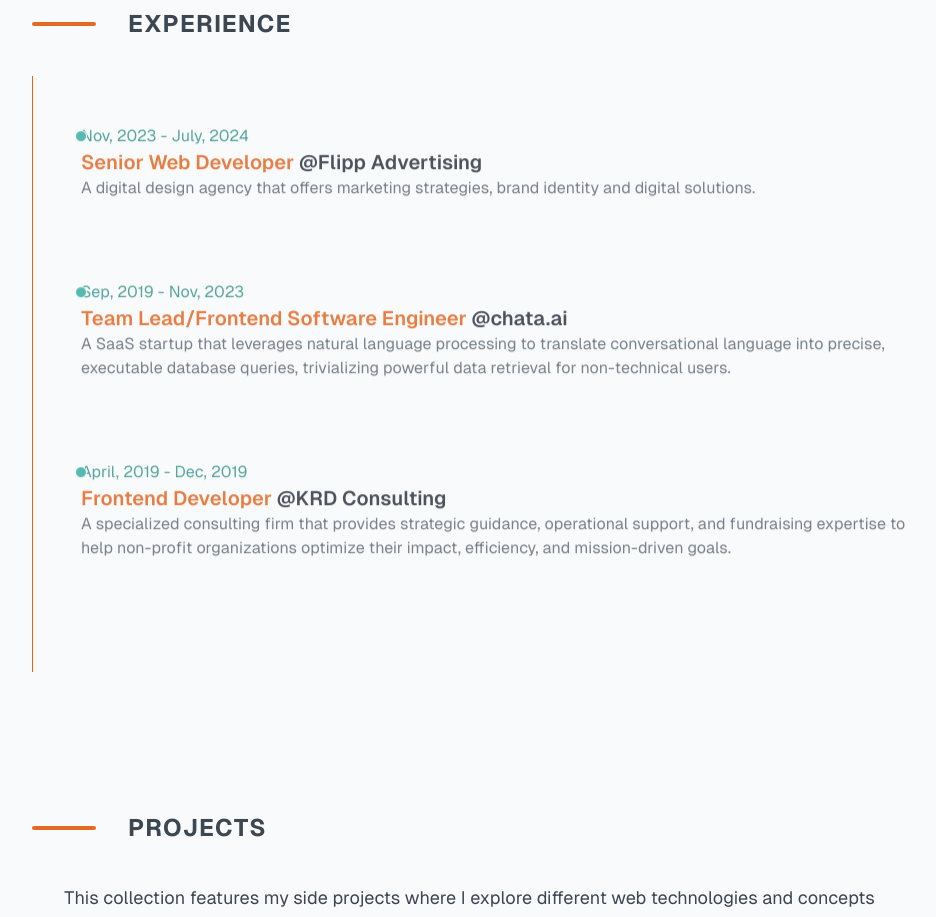
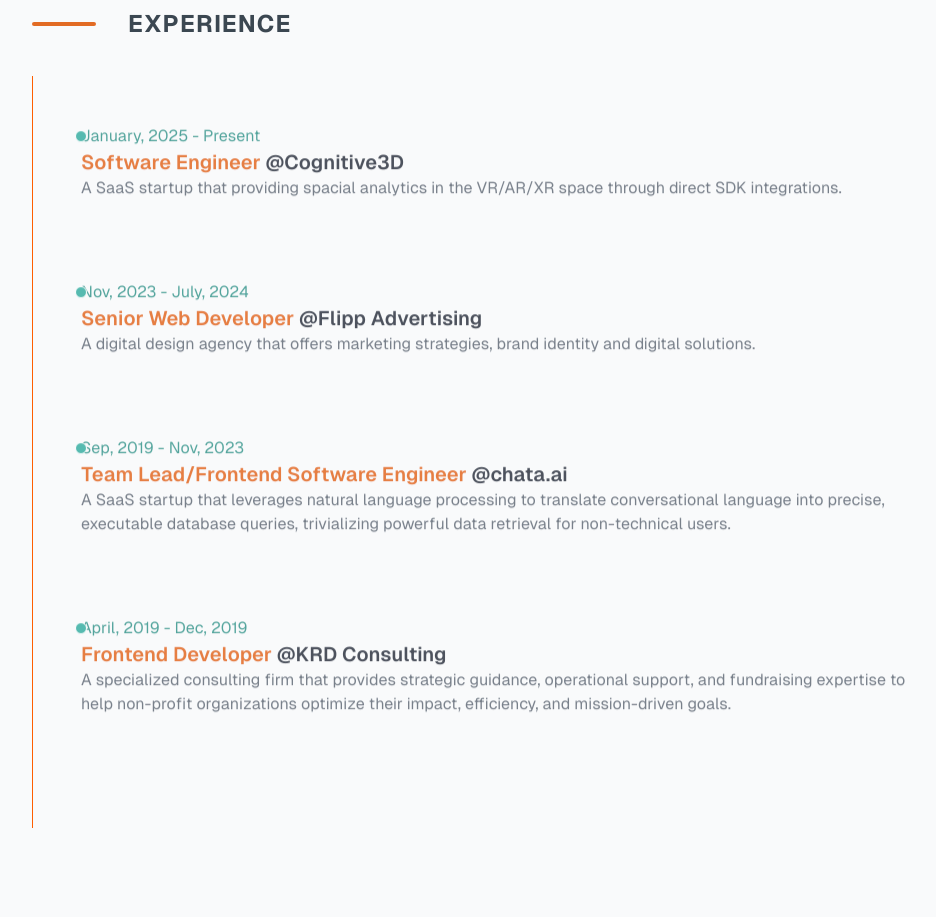
Before and after one commit to benWozak/portfolio-v2, a Next.js app: page / in a window 1280 px wide. Shown: the part 1300-2217 px from the top of the page, without its empty margins (160-1096 px from the left). Built offline with nearby package versions, Linux system fonts and the light colour scheme; no server answers.

Commit message:
updated work experience

```diff
--- a/src/app/components/content/Experience.tsx
+++ b/src/app/components/content/Experience.tsx
@@ -16,6 +16,13 @@
 }
 
 const experiences: TimeBlockProps[] = [
+  {
+    time: "January, 2025 - Present",
+    company: "Cognitive3D",
+    role: "Software Engineer",
+    description:
+      "A SaaS startup that providing spacial analytics in the VR/AR/XR space through direct SDK integrations.",
+  },
   {
     time: "Nov, 2023 - July, 2024",
     company: "Flipp Advertising",
```
